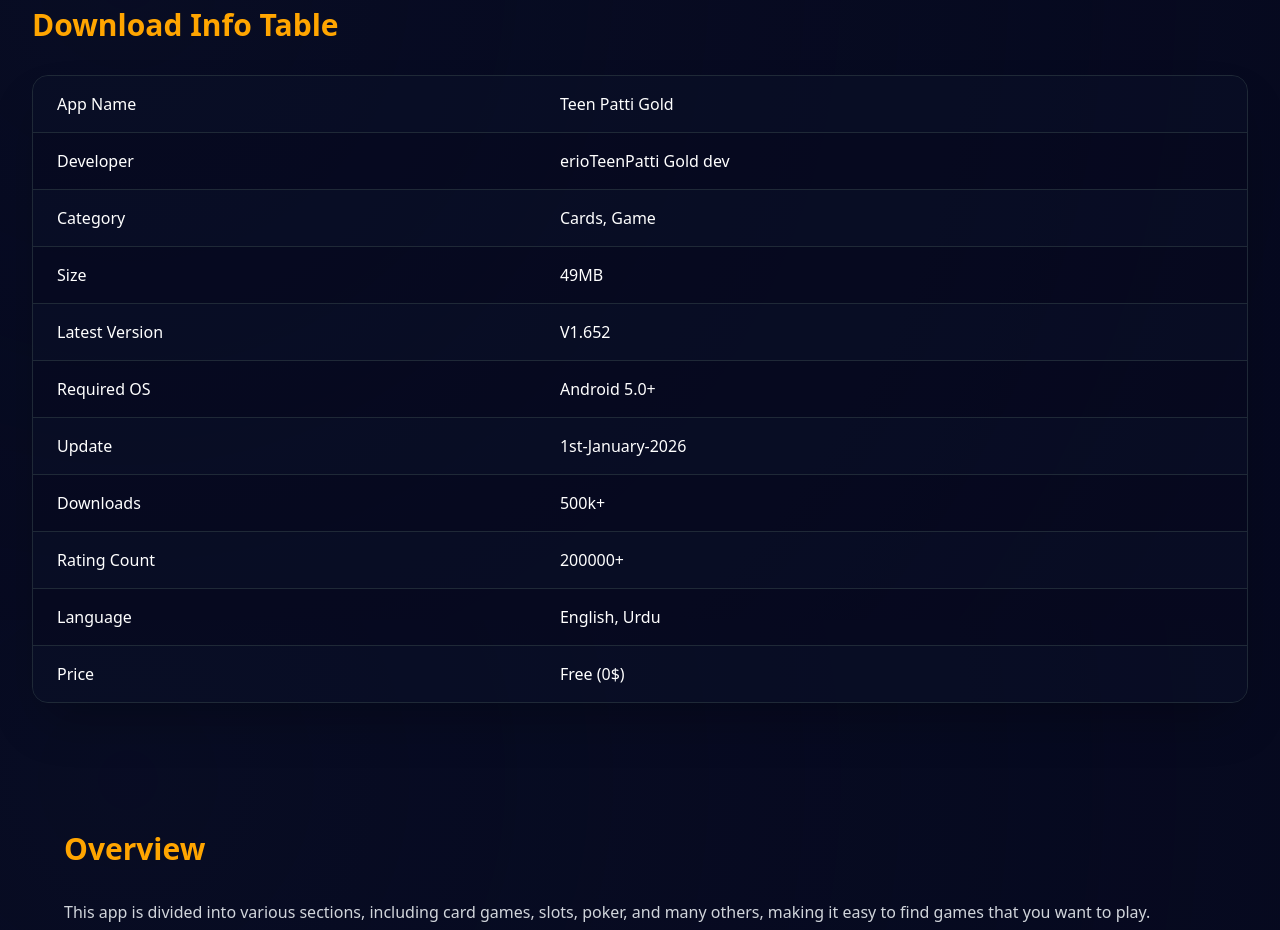
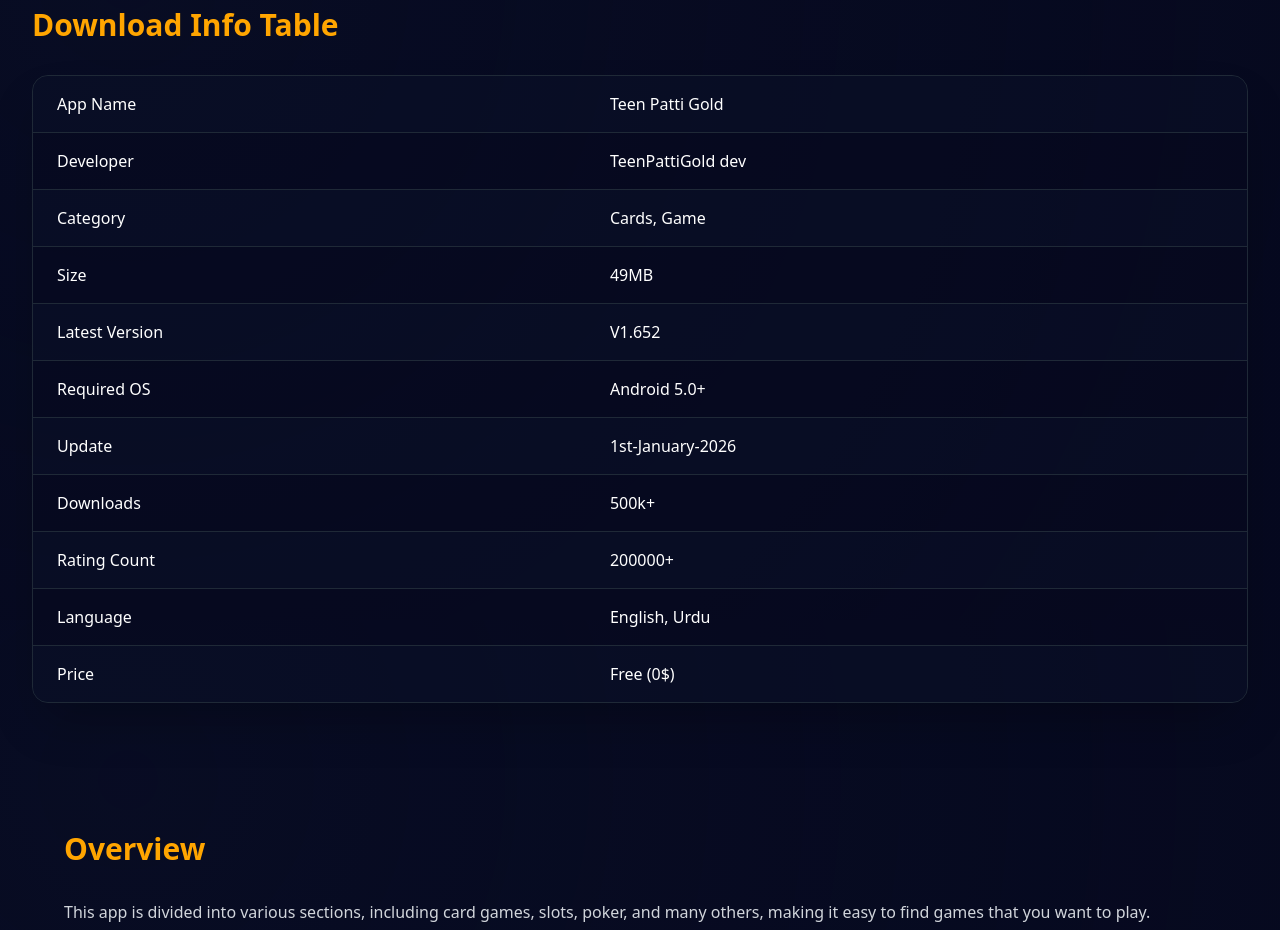
Before and after one commit to Mansoorkhan799/teenpattigold, a Next.js app: page / in a window 1280 px wide. Shown: the part 980-1910 px from the top of the page. Built offline with nearby package versions, Linux system fonts and the light colour scheme.

Commit message:
Update developer name to TeenPattiGold dev in home page table
- Changed developer from 'erioTeenPatti Gold dev' to 'TeenPattiGold dev'

```diff
--- a/src/app/page.tsx
+++ b/src/app/page.tsx
@@ -460,7 +460,7 @@
                 </tr>
                 <tr className="bg-[#06091F]/50">
                   <td className="py-4 px-6 text-left font-medium text-white">Developer</td>
-                  <td className="py-4 px-6 text-left text-white">erioTeenPatti Gold dev</td>
+                  <td className="py-4 px-6 text-left text-white">TeenPattiGold dev</td>
                 </tr>
                 <tr className="bg-[#0a1029]/50">
                   <td className="py-4 px-6 text-left font-medium text-white">Category</td>
```
